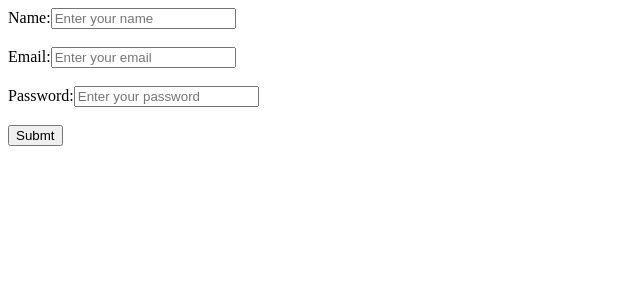
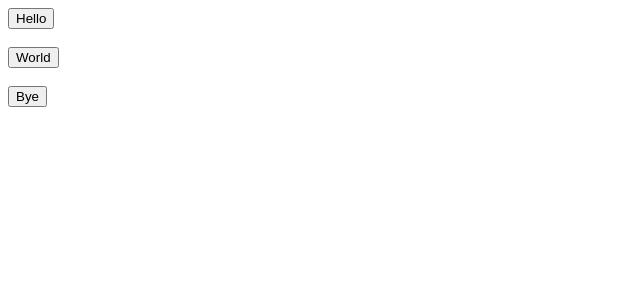
Before and after one commit to krishnamurali98/react_js_part1_30dayscoding, a React (Create React App) app: page / in a window 1280 px wide. Shown: the top 300 px of the page, without its empty margins (0-640 px from the left). Built offline with nearby package versions, Linux system fonts and the light colour scheme.

Commit message:
useEffect - Renders for every button

```diff
--- a/src/index.js
+++ b/src/index.js
@@ -1,10 +1,10 @@
 import React from 'react';
 import ReactDOM from 'react-dom/client';
-import Form from './Form'
+import UseEffect from './useEffect';
 
 const root = ReactDOM.createRoot(document.getElementById('root'));
 root.render(
   <React.StrictMode>
-    <Form />
+    <UseEffect />
   </React.StrictMode>
 );
--- /dev/null
+++ b/src/useEffect.js
@@ -0,0 +1,22 @@
+import React from 'react'
+
+function UseEffect() {
+    React.useEffect(() => {
+        alert("We are in use State")
+    })
+
+    const [clicked, setClicked] = React.useState();
+
+    return (
+        <div>
+            <button onClick={() => setClicked('Hello')}>Hello</button><br /><br />
+            <button onClick={() => setClicked('World')}>World</button><br /><br />
+            <button onClick={() => setClicked('Bye')}>Bye</button><br /><br />
+            <h1>
+                {clicked}
+            </h1>
+        </div>
+  )
+}
+
+export default UseEffect
```
